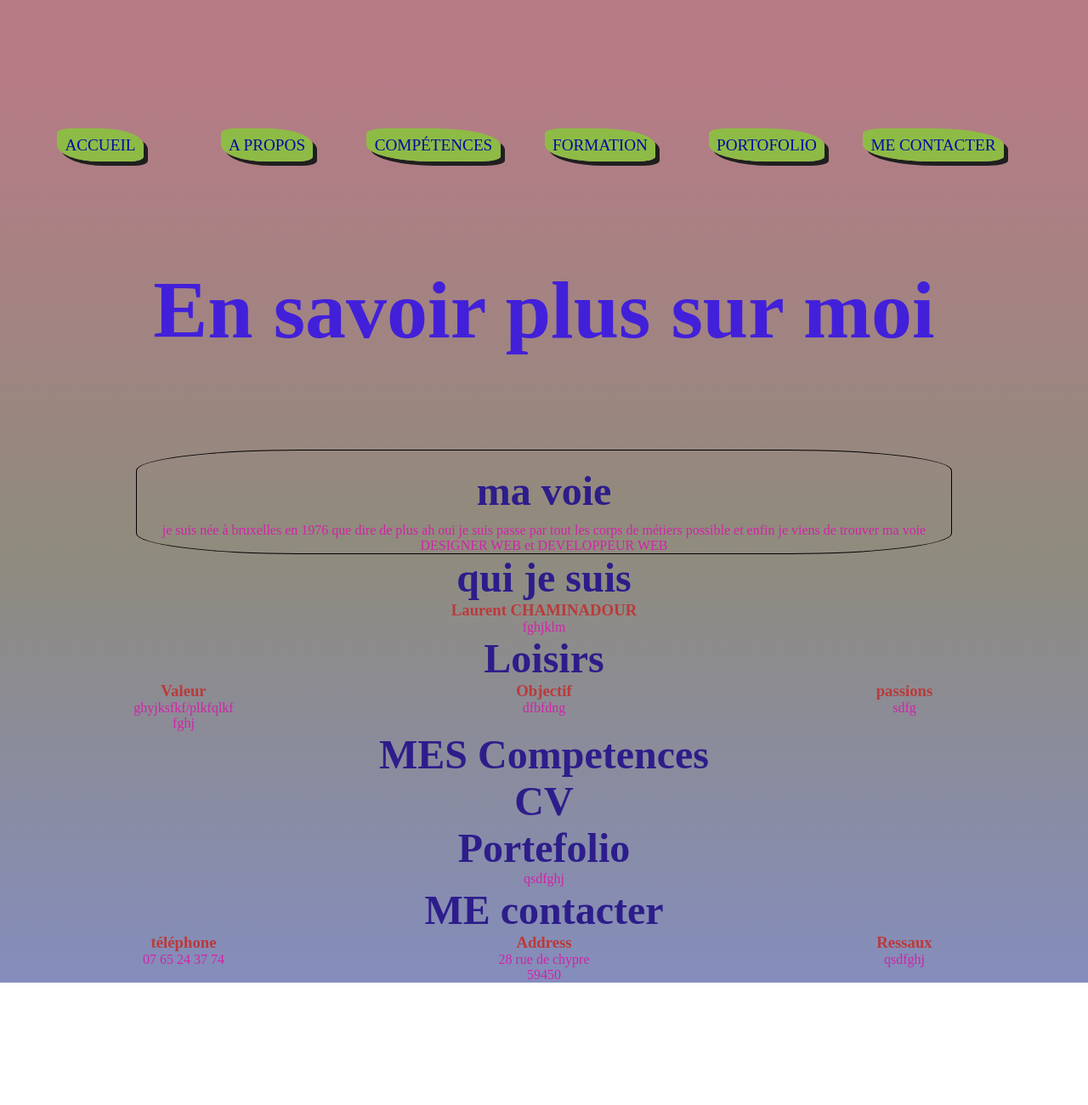
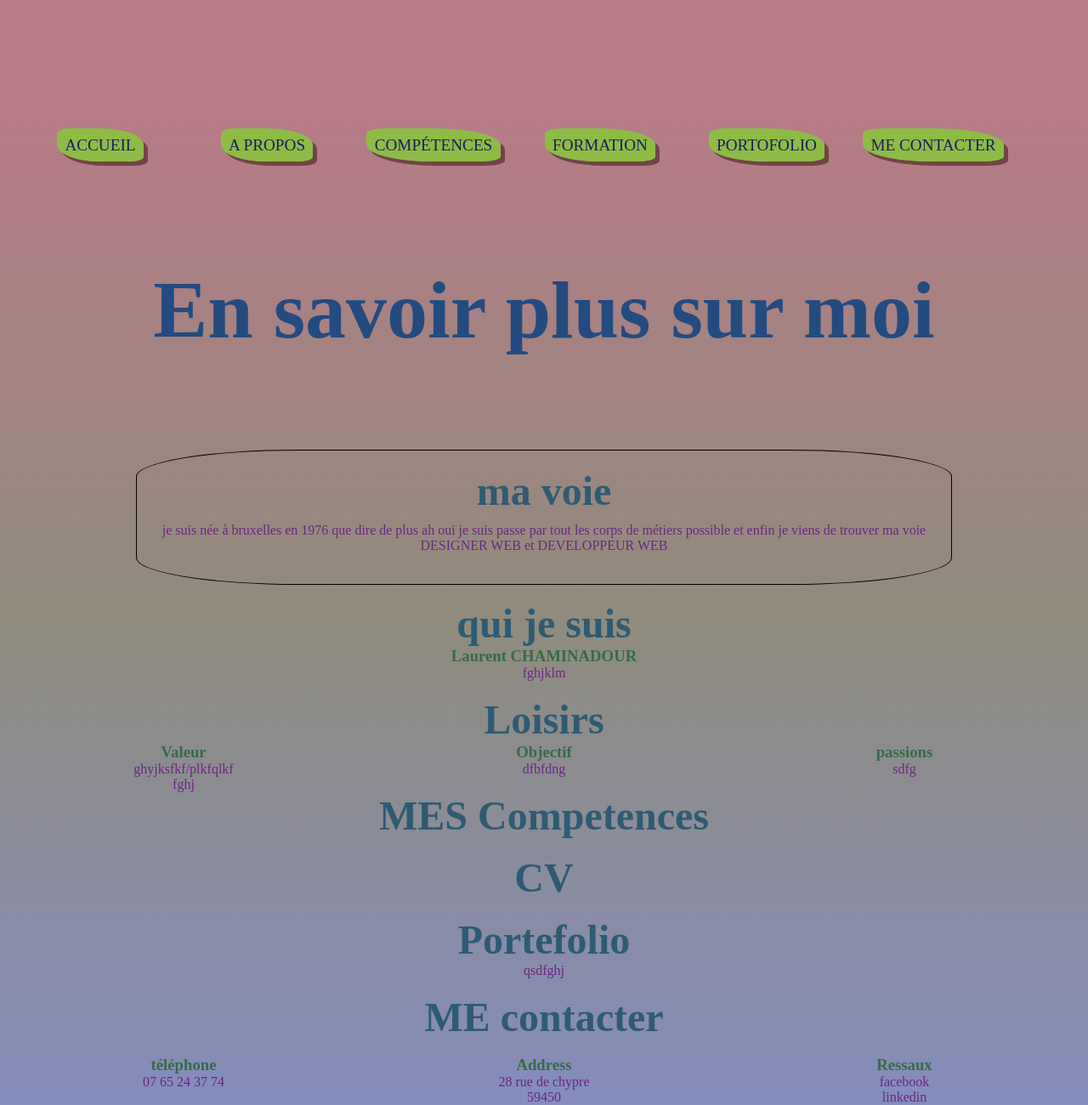
Before and after one commit to Chaminadour/cv-Laurent-Chaminadour, a plain HTML site: page index.html in a window 1280 px wide. Shown: the part 271-1571 px from the top of the page at 85% size. Before the commit the page ends 1427 px from the top, so only its background shows below. Drawn offline with Linux system fonts and the light colour scheme.

Commit message:
modif commit

```diff
--- a/index.html
+++ b/index.html
@@ -40,7 +40,7 @@
                     <li><a>Me contacter</a></li>
                 </ul>
             </nav>
-            <h1 class="box">En savoir plus sur moi</h1>
+            <h1 class="box">En savoir plus sur moi</h1><br>
         </header>
         <!--ecran 1-->
         <div class="ecran ecran1">
@@ -52,9 +52,10 @@
                     <p class="text-seconday"> je suis née à bruxelles en 1976 que dire de plus ah oui je suis passe par tout
 
                         les corps de métiers possible et enfin je viens de trouver ma voie DESIGNER WEB et DEVELOPPEUR WEB
-                    </p>
-                </div>
-            </div>
+
+                    </p><br>
+                </div><br>
+            </div><br>
         </div>
 
 
@@ -62,7 +63,7 @@
         <div class="ecran ecran2">
             <h2>qui je suis </h2>
             <h3>Laurent CHAMINADOUR</h3>
-            <p>fghjklm</p>
+            <p>fghjklm</p><br>
         </div>
 
         <!--ecran 3-->
@@ -73,48 +74,49 @@
                 <p>ghyjksfkf/plkfqlkf</p>
                 <p>fghj</p>
 
-            </div>
+            </div><br>
             <div>
 
                 <h3><a> Objectif </a></h3>
                 <p>dfbfdng</p>
 
-            </div>
+            </div><br>
             <div>
 
                 <h3><a> passions </a></h3>
                 <p>sdfg</p>
-            </div>
+            </div><br>
         </div>
         <!--ecran 4-->
         <div class="ecran ecran4">
             <h2>MES Competences</h2>
-        </div>
+        </div><br>
         <!--ecran 5-->
         <div class="ecran ecran5">
-            <h2>CV</h2>
+            <h2>CV</h2><br>
         </div>
         <!--ecran 6-->
         <div class="ecran ecran6">
             <h2>Portefolio</h2>
-            <p>qsdfghj</p>
+            <p>qsdfghj</p><br>
         </div>
         <!--ecran 7-->
         <div class="ecran ecran7">
-            <h2 class="h2ecran7">ME contacter</h2>
+            <h2 class="h2ecran7">ME contacter</h2><br>
 
-            <div>
+            <div><br>
                 <h3>téléphone </h3>
                 <p>07 65 24 37 74</p>
             </div>
-            <div>
+            <div><br>
                 <h3>Address</h3>
                 <p>28 rue de chypre</p>
                 <p>59450</p>
             </div>
-            <div>
+            <div><br>
                 <h3>Ressaux</h3>
-                <p>qsdfghj</p>
+                <p>facebook</p>
+                <p>linkedin</p>
             </div>
 
         </div>
--- a/style.css
+++ b/style.css
@@ -81,7 +81,7 @@
 
    nav ul{
      display: flex ;
-    width: 100%;
+     width: 100%;
      font-size: 30px;
      line-height: 50px;
      padding-left: 20px;
@@ -99,11 +99,11 @@
 
 
    nav ul li a{
-     color: rgb(2, 12, 163);
+     color: rgb(24, 29, 99);
      font-size: 1.2rem;
      border: 0 solid;
      border-radius: 15% 50%;
-     box-shadow: 5px 5px #1f1f1f;
+     box-shadow: 5px 5px #704545;
      text-transform: uppercase;
      background-color: rgb(142, 187, 69);
      padding: 5%;
@@ -111,15 +111,15 @@
 
    a.active, a:hover{
      /*background: #1f1f1f;*/
-     background-color: #6f7580;
-     color: #1f1f1f;
+     background-color: #536485;
+     color: #633333;
      font-weight: bold;
      transition: .3s;
    }
 
    .checkbtn{
      font-size: 30px;
-     color: white;
+
      float: right;
      line-height: 80px;
      margin-right: 40px;
@@ -139,17 +139,17 @@
 
 
    h1{
-     color: rgb(66, 32, 218);
+     color: rgb(35, 75, 128);
      text-align: center;
 
 
    }
    h2{
-     color: #3b21cd;
+     color: #2e5b74;
      font-size: xxx-large;
    }
    h3{
-     color: #BB3A3A;
+     color: #356b47;
    }
 
    nav ul{
@@ -160,7 +160,7 @@
      line-height: 50px;
      padding-left: 20px;
      padding-right: 20px;
-     color: yellow;
+     color: rgb(190, 190, 84);
 
    }
 
@@ -209,23 +209,17 @@
 
    div .h1{
 
-     text-align: center;
-     color: #BB3A3A;
-   }
-   div h2{
+    text-align: center;
 
-     text-align: center;
-     align-content: center;
-     color: #2d1d8b;
-
-
-
-   }
+  }
+  div h2{
+    text-align: center ;
+  }
 
    p{
      height: auto;
      text-align: center;
-     color: rgb(209, 35, 168);
+     color: rgb(107, 39, 128);
 
    }
 
@@ -329,11 +323,11 @@
      }
      nav ul{
 
-         display: inline-block;
+        display: inline-block;
          position: fixed;
          width: 100%;
-         height: 70vh;
-         background: #7c9a3d;
+         height: 800vh;
+         background: #30381d;
          transition: all .5s;
          top:240px;
          left: -100%;
@@ -342,7 +336,7 @@
      }
      nav ul li{
        display: block;
-       margin: 70px 0;
+       margin: 80px 0;
        line-height: 20px;
        text-align: center;
        width: 100%;
```
